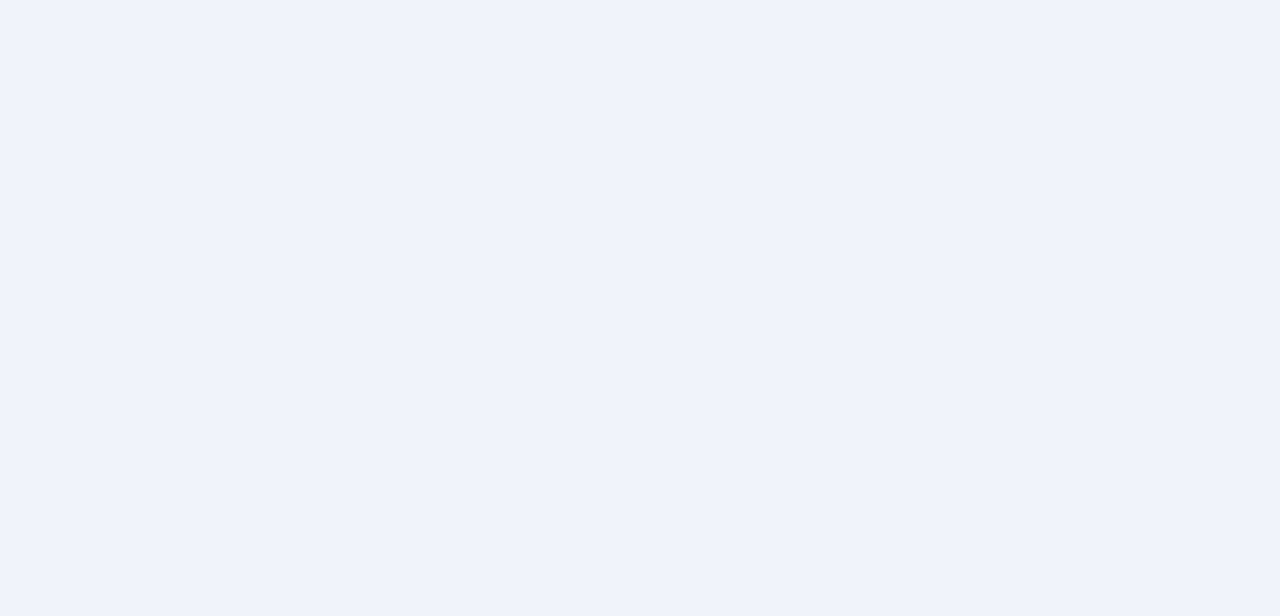
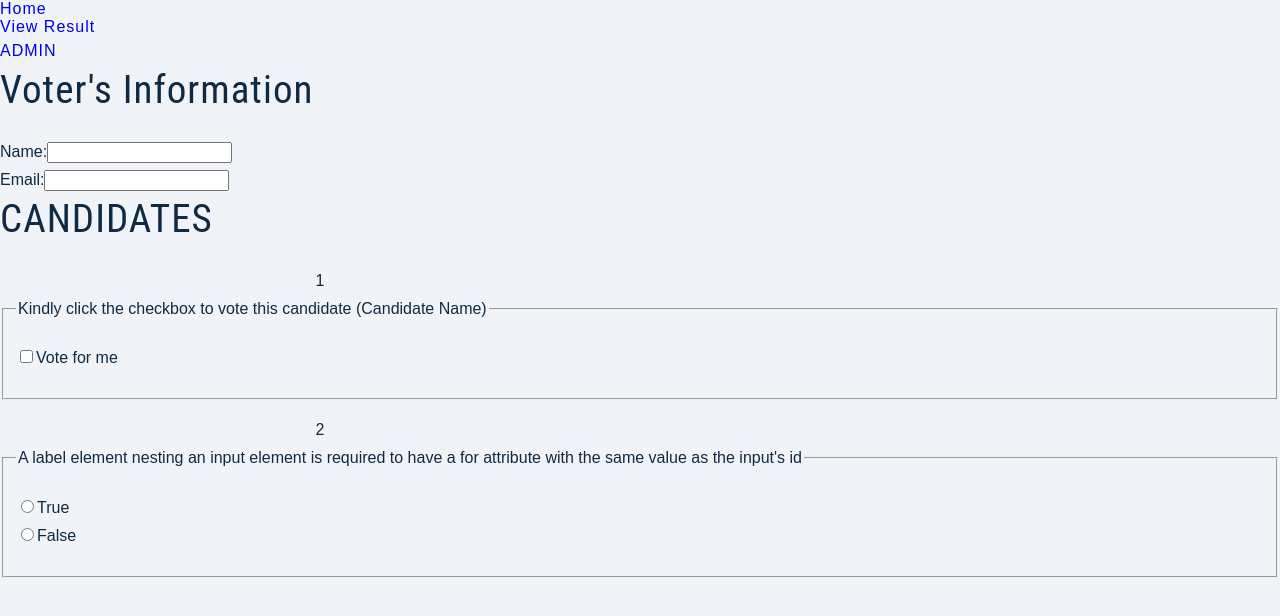
Before and after one commit to Olukay-05/voting-app-FE, a React (Create React App) app in the folder voting-app/: page /VotersDashboard in a window 1280 px wide. Before the commit this address had no page. Shown: the top 616 px of the page. Built offline with nearby package versions, Linux system fonts and the light colour scheme.

Commit message:
Endpoint Post call

```diff
--- /dev/null
+++ b/package.json
@@ -0,0 +1,5 @@
+{
+  "dependencies": {
+    "axios": "^1.3.4"
+  }
+}
--- a/voting-app/src/App.css
+++ b/voting-app/src/App.css
@@ -1,38 +1,118 @@
-.App {
-  text-align: center;
+*,
+::after,
+::before {
+  box-sizing: border-box;
 }
 
-.App-logo {
-  height: 40vmin;
-  pointer-events: none;
+/* fonts */
+@import url('https://fonts.googleapis.com/css2?family=Cabin&family=Roboto+Condensed:wght@400;700&display=swap');
+
+html {
+  font-size: 100%;
+} /*16px*/
+
+:root {
+  /* colors */
+  --primary-50: #eff6ff;
+  --primary-100: #dbeafe;
+  --primary-200: #bfdbfe;
+  --primary-300: #93c5fd;
+  --primary-400: #60a5fa;
+  --primary-500: #3b82f6;
+  --primary-600: #2563eb;
+  --primary-700: #1d4ed8;
+  --primary-800: #1e40af;
+  --primary-900: #1e3a8a;
+
+  /* grey */
+  --grey-50: #f0f4f8;
+  --grey-100: #d9e2ec;
+  --grey-200: #bcccdc;
+  --grey-300: #9fb3c8;
+  --grey-400: #829ab1;
+  --grey-500: #627d98;
+  --grey-600: #486581;
+  --grey-700: #334e68;
+  --grey-800: #243b53;
+  --grey-900: #102a43;
+  /* rest of the colors */
+  --black: #222;
+  --white: #fff;
+  --red-light: #f8d7da;
+  --red-dark: #842029;
+  --green-light: #d1e7dd;
+  --green-dark: #0f5132;
+
+  /* fonts  */
+  --headingFont: 'Roboto Condensed', Sans-Serif;
+  --bodyFont: 'Cabin', Sans-Serif;
+  --small-text: 0.875rem;
+  --extra-small-text: 0.7em;
+  /* rest of the vars */
+  --backgroundColor: var(--grey-50);
+  --textColor: var(--grey-900);
+  --borderRadius: 0.25rem;
+  --letterSpacing: 1px;
+  --transition: 0.3s ease-in-out all;
+  --max-width: 1120px;
+  --fixed-width: 500px;
+  --fluid-width: 90vw;
+  --breakpoint-lg: 992px;
+  --nav-height: 6rem;
+  /* box shadow*/
+  --shadow-1: 0 1px 3px 0 rgba(0, 0, 0, 0.1), 0 1px 2px 0 rgba(0, 0, 0, 0.06);
+  --shadow-2: 0 4px 6px -1px rgba(0, 0, 0, 0.1),
+    0 2px 4px -1px rgba(0, 0, 0, 0.06);
+  --shadow-3: 0 10px 15px -3px rgba(0, 0, 0, 0.1),
+    0 4px 6px -2px rgba(0, 0, 0, 0.05);
+  --shadow-4: 0 20px 25px -5px rgba(0, 0, 0, 0.1),
+    0 10px 10px -5px rgba(0, 0, 0, 0.04);
 }
 
-@media (prefers-reduced-motion: no-preference) {
-  .App-logo {
-    animation: App-logo-spin infinite 20s linear;
-  }
+body {
+  background: var(--backgroundColor);
+  font-family: var(--bodyFont);
+  font-weight: 400;
+  line-height: 1.75;
+  color: var(--textColor);
 }
 
-.App-header {
-  background-color: #282c34;
-  min-height: 100vh;
-  display: flex;
-  flex-direction: column;
-  align-items: center;
-  justify-content: center;
-  font-size: calc(10px + 2vmin);
-  color: white;
+p {
+  margin-bottom: 1.5rem;
+  max-width: 40em;
 }
 
-.App-link {
-  color: #61dafb;
+h1,
+h2,
+h3,
+h4,
+h5 {
+  margin: 0;
+  margin-bottom: 1.38rem;
+  font-family: var(--headingFont);
+  font-weight: 400;
+  line-height: 1.3;
+  text-transform: capitalize;
+  letter-spacing: var(--letterSpacing);
 }
 
-@keyframes App-logo-spin {
-  from {
-    transform: rotate(0deg);
-  }
-  to {
-    transform: rotate(360deg);
-  }
+h1 {
+  margin-top: 0;
+  font-size: 3.052rem;
 }
+
+h2 {
+  font-size: 2.441rem;
+}
+
+h3 {
+  font-size: 1.953rem;
+}
+
+h4 {
+  font-size: 1.563rem;
+}
+
+h5 {
+  font-size: 1.25rem;
+}
--- a/voting-app/src/App.js
+++ b/voting-app/src/App.js
@@ -1,12 +1,18 @@
 import { Routes, Route } from "react-router-dom";
 
+
+import Navigation from "./routes/navigation/Navigation";
 import Home from "./routes/home/home";
+import VotersDashboard from "./components/pages/voters-dashboard/VotersDashboard";
+import AdminRegistration from "./components/pages/admin-dashboard/Admin-dashboard";
 
 function App() {
   return (
    <Routes>
-      <Route path="/" element={ <Home /> } >
-
+      <Route path="/" element={ <Navigation /> } >
+        <Route index element={ <Home /> }/>
+        <Route path="VotersDashboard" element={ <VotersDashboard /> }/>
+        <Route path="AdminRegistration" element={ <AdminRegistration /> }/>
       </Route>
    </Routes>
 
--- a/voting-app/src/components/pages/admin-dashboard/Admin-dashboard.jsx
+++ b/voting-app/src/components/pages/admin-dashboard/Admin-dashboard.jsx
@@ -1,6 +1,8 @@
 import React from 'react'
 import { useState } from 'react';
 import getFormValues  from '../../utils/form-values/FormValues';
+
+import axios from "axios"
 import "../admin-dashboard/Admin-dashboard.css";
 
 const AdminRegistration = () => {
@@ -19,6 +21,18 @@ const AdminRegistration = () => {
     }
 
     console.log(data)
+
+
+    axios.post("https://localhost:8080/api/v1/admin/candidate-addition", {
+        fullName: "olukayode",
+        email: "olukay@gmail.com"
+    })
+    .then((response) => {
+    console.log(response.data);
+  })
+  .catch((error) => {
+    console.log(error);
+  });
 
     e.currentTarget.reset();
   }
@@ -40,7 +54,7 @@ const AdminRegistration = () => {
                     <input
                         id="name"
                         type="text"
-                        name="name"
+                        name="fullName"
                         className="form-input"
                     />
 
--- a/voting-app/src/components/pages/voters-dashboard/VotersDashboard.jsx
+++ b/voting-app/src/components/pages/voters-dashboard/VotersDashboard.jsx
@@ -29,7 +29,7 @@ const VotersDashboard = () => {
             <p>1</p>
             <fieldset class="question" name="html-question-one">
               <legend>
-                Kindly click the checkbox to vote this candidate
+                Kindly click the checkbox to vote this candidate (Candidate Name)
               </legend>
 
               <ul class="answers-list">
--- a/voting-app/src/components/pages/voters-registration/VotersRegistration.jsx
+++ b/voting-app/src/components/pages/voters-registration/VotersRegistration.jsx
@@ -1,11 +1,13 @@
 import React from 'react'
 import { useState } from 'react';
+import { useNavigate } from "react-router-dom"
 import getFormValues  from '../../utils/form-values/FormValues';
 import "../admin-dashboard/Admin-dashboard.css";
 
 const VotersRegistration = () => {
 
     const [isVoter, setIsVoter] = useState(false);
+    const navigate = useNavigate();
 
 
   const onSubmit = (e) => {
@@ -20,7 +22,9 @@ const VotersRegistration = () => {
 
     console.log(data)
 
-    e.currentTarget.reset();
+    navigate("/VotersDashboard");
+
+
   }
 
 
@@ -28,7 +32,7 @@ const VotersRegistration = () => {
     <section className="register-page full-page">
         <form className="form" onSubmit={ onSubmit }>
 
-            <h3>{ isVoter ? "View Your Vote" : "Login to Vote" }</h3>
+            <h3>{ isVoter ? "View Your Vote" : "Register to Vote" }</h3>
 
             {!isVoter && (
 
--- /dev/null
+++ b/voting-app/src/routes/navigation/Navigation.jsx
@@ -0,0 +1,29 @@
+import React from 'react'
+
+import { Fragment } from 'react'
+import { Outlet, Link } from 'react-router-dom'
+
+const Navigation = () => {
+
+  return (
+    <Fragment>
+
+      <Link className="nav-link" to="/">
+        <div>Home</div>
+      </Link>
+
+      <Link className="nav-link" to="/AdminLogin">
+        <div>View Result</div>
+      </Link>
+
+      <div className="links-container">
+        <Link className="nav-link" to="/AdminRegistration">
+          ADMIN
+        </Link>
+      </div>
+      <Outlet />
+    </Fragment>
+  )
+}
+
+export default Navigation;
```
Also changed, not shown: 1 other file (tests, documents, lock files or other folders).
